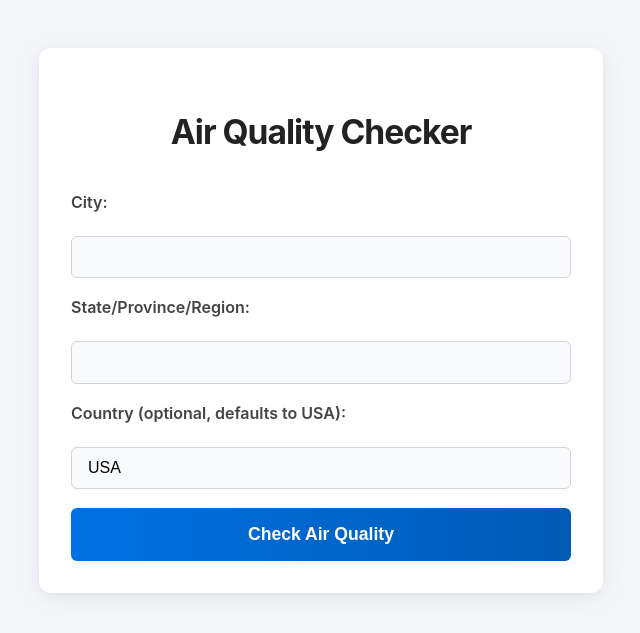
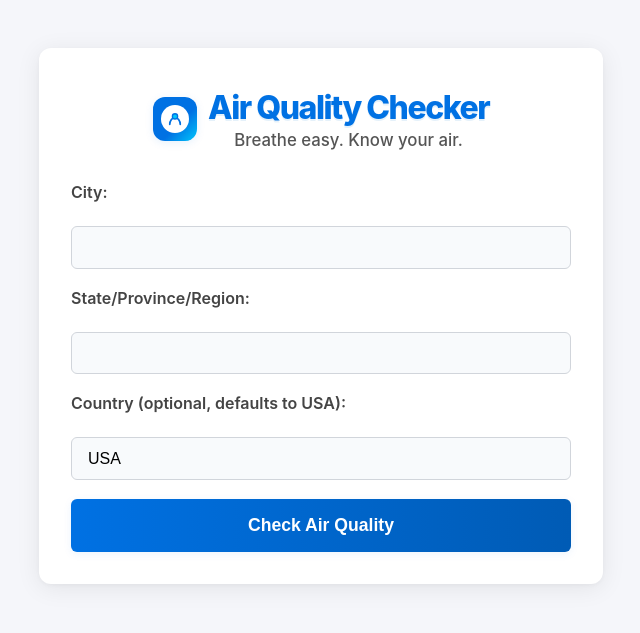
Before and after one commit to gabehoffman/AirQualityChecker-guided, a Django app: page / in a window 1280 px wide. Shown: the top 633 px of the page, without its empty margins (319-959 px from the left). Run offline with Django 5.2, Linux system fonts and the light colour scheme.

Commit message:
add some branding

```diff
--- a/checker/templates/checker/location_form.html
+++ b/checker/templates/checker/location_form.html
@@ -11,6 +11,42 @@
             margin: 0;
             padding: 0;
         }
+        .branding {
+            display: flex;
+            align-items: center;
+            justify-content: center;
+            gap: 0.7em;
+            margin-bottom: 2em;
+        }
+        .branding-logo {
+            width: 44px;
+            height: 44px;
+            border-radius: 12px;
+            background: linear-gradient(135deg, #0071e3 60%, #00c6fb 100%);
+            display: flex;
+            align-items: center;
+            justify-content: center;
+            box-shadow: 0 2px 8px rgba(0,113,227,0.10);
+        }
+        .branding-logo svg {
+            width: 28px;
+            height: 28px;
+            display: block;
+        }
+        .branding-title {
+            font-size: 2em;
+            font-weight: 800;
+            color: #0071e3;
+            letter-spacing: -1.5px;
+            text-shadow: 0 1.5px 0 #e5f1fa;
+        }
+        .branding-tagline {
+            font-size: 1.05em;
+            color: #555;
+            margin-top: 0.2em;
+            text-align: center;
+            font-weight: 500;
+        }
         .container {
             max-width: 500px;
             margin: 3em auto;
@@ -20,12 +56,7 @@
             padding: 2.5em 2em 2em 2em;
         }
         h1 {
-            font-size: 2.1em;
-            font-weight: 700;
-            color: #222;
-            margin-bottom: 1.2em;
-            letter-spacing: -1px;
-            text-align: center;
+            display: none;
         }
         form {
             display: flex;
@@ -125,7 +156,19 @@
 </head>
 <body>
     <div class="container">
-        <h1>Air Quality Checker</h1>
+        <div class="branding">
+            <div class="branding-logo">
+                <svg viewBox="0 0 32 32" fill="none" xmlns="http://www.w3.org/2000/svg">
+                    <circle cx="16" cy="16" r="16" fill="#fff"/>
+                    <path d="M10 22c0-4 3-8 6-8s6 4 6 8" stroke="#0071e3" stroke-width="2" stroke-linecap="round"/>
+                    <circle cx="16" cy="13" r="3" fill="#00c6fb" stroke="#0071e3" stroke-width="1.5"/>
+                </svg>
+            </div>
+            <div>
+                <div class="branding-title">Air Quality Checker</div>
+                <div class="branding-tagline">Breathe easy. Know your air.</div>
+            </div>
+        </div>
         <form name="locationForm" method="post" onsubmit="return validateForm();">
             {% csrf_token %}
             {{ form.non_field_errors }}
```
